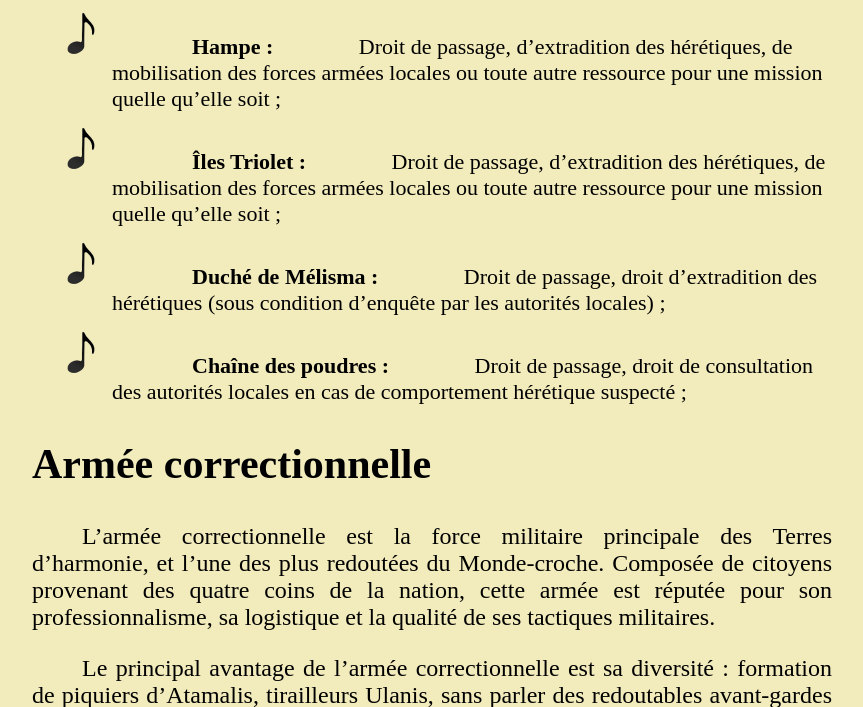
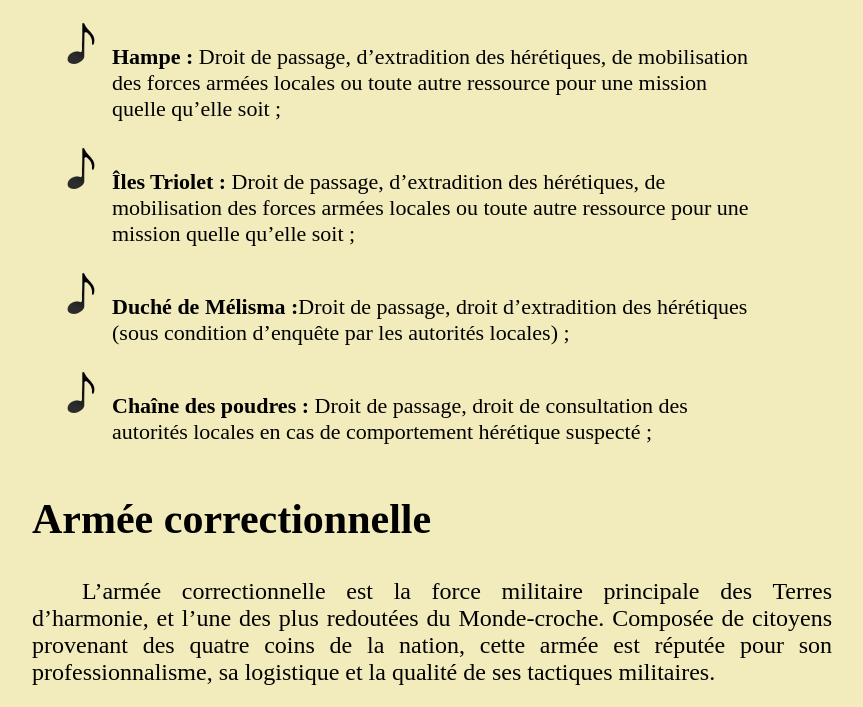
Before and after one commit to Tyva/monde_croche, a plain HTML site: page articles/geo_geopo/factions/terres_harmonie.html in a window 1280 px wide. Shown: the part 4907-5614 px from the top of the page, without its empty margins (208-1071 px from the left). Drawn offline with Linux system fonts and the light colour scheme.

Commit message:
ul croche + spacing + strong

```diff
--- a/articles/geo_geopo/factions/terres_harmonie.html
+++ b/articles/geo_geopo/factions/terres_harmonie.html
@@ -69,10 +69,10 @@
             <p>Le Grand Orchestre jouit d’une position particulière au sein du Monde-Croche. En raison de ses origines, il est évidemment très proche des Terres d’harmonie, à la fois géographiquement - l’Orgue-bastion est en périphérie de la cité d’Atamalis - et politiquement. Si les deux puissances sont en théorie indépendantes depuis quelques siècles, l’Histoire a montré que leurs intérêts communs ont souvent mené à des entrelacs prononcés, à la justification parfois critiquables. Du reste, l’autorité du Grand Orchestre est reconnue dans la plupart des autres factions et ses membres peuvent passer et agir librement la plupart du temps, excepté évidemment au sein de la conjonction de Rahk. La liste des territoires sur lequel le Grand orchestre jouit d’une juridiction particulière est la suivante :</p>
 
             <ul class="list_croche">
-                <li><strong>Terres d’harmonie :</strong>Droit de passage, d’extradition des hérétiques, de mobilisation des forces armées locales ou toute autre ressource pour une mission quelle qu’elle soit ;</li>
+                <li><strong>Terres d’harmonie :</strong> Droit de passage, d’extradition des hérétiques, de mobilisation des forces armées locales ou toute autre ressource pour une mission quelle qu’elle soit ;</li>
                 <li><strong>Hampe :</strong> Droit de passage, d’extradition des hérétiques, de mobilisation des forces armées locales ou toute autre ressource pour une mission quelle qu’elle soit ;</li>
                 <li><strong>Îles Triolet :</strong> Droit de passage, d’extradition des hérétiques, de mobilisation des forces armées locales ou toute autre ressource pour une mission quelle qu’elle soit ;</li>
-                <li><strong>Duché de Mélisma :</strong> Droit de passage, droit d’extradition des hérétiques (sous condition d’enquête par les autorités locales) ;</li>
+                <li><strong>Duché de Mélisma :</strong>Droit de passage, droit d’extradition des hérétiques (sous condition d’enquête par les autorités locales) ;</li>
                 <li><strong>Chaîne des poudres :</strong> Droit de passage, droit de consultation des autorités locales en cas de comportement hérétique suspecté ;</li>
             </ul>
 
@@ -97,8 +97,7 @@
             <li>Nature des liens avec les autres nations, en particulier la Conjonction de Rahk ;</li>
             <li>Durée de séjour dans les Terres d’Harmonie avant de candidater : un candidat arrivé seulement un mois plus tôt aura moins de chances d’être retenu qu’un citoyen de longue date.</li>
         </ul>
-        <p>Les membres de la Milice libre jouissent d’une certaine liberté dans la réalisation de leurs missions. Chaque milicien est affecté à une région spécifique des Terres d’harmonie, et doit s’y rendre disponible pour régler les problèmes qui sont sous la juridiction de la Milice.</p>
-        <p>Des sergents sont présents dans chaque ville et village afin de veiller à ce que les miliciens en poste effectuent bien leur travail, et sont également chargés de verser à ces derniers leur rémunération mensuelle. Par ailleurs, les sergents ont également pour mission de coordonner les effectifs de la Milice, notamment lorsqu’une affaire importante nécessite l’intervention d’un grand nombre de miliciens dans un endroit précis.</p>
+        <p>Les membres de la Milice libre jouissent d’une certaine liberté dans la réalisation de leurs missions. Chaque milicien est affecté à une région spécifique des Terres d’harmonie, et doit s’y rendre disponible pour régler les problèmes qui sont sous la juridiction de la Milice. Des sergents sont présents dans chaque ville et village afin de veiller à ce que les miliciens en poste effectuent bien leur travail, et sont également chargés de verser à ces derniers leur rémunération mensuelle. Par ailleurs, les sergents ont également pour mission de coordonner les effectifs de la Milice, notamment lorsqu’une affaire importante nécessite l’intervention d’un grand nombre de miliciens dans un endroit précis.</p>
         <p>La Milice offre une rémunération mensuelle plutôt intéressante, ainsi que de nombreuses primes pour les miliciens qui se démarquent. Par ailleurs, servir dans cette guilde est également un moyen efficace de devenir citoyen des Terres d’Harmonie. En effet, au terme de trois ans de service, un milicien peut formuler une requête officielle devant le Conseil afin d’accéder à la citoyenneté. Après de nombreuses procédures et vérifications, et si l’avis du Conseil est favorable, le milicien devient alors pleinement citoyen des Terres d’Harmonie, accédant ainsi au droit de vote, de propriété, et à la possibilité de s’engager dans les fonctions officielles de la nation (Armée correctionnelle, Cercle des artisans, Cercle des commerçants, etc).</p>
 
     <p class="retour_index"><a href="../../../index.html">Retour à l'accueil</a></p>
--- a/styles.css
+++ b/styles.css
@@ -1,7 +1,6 @@
 * {
     font-family: "Times New Roman",sans-serif;
-    margin-left: 80px;
-    margin-right: 80px;
+    margin-left: 80px; margin-right: 80px;
     background-color: #F2EBBC;
 }
 
@@ -27,14 +26,13 @@ p {
 
 .list_croche {
     list-style-image: url("images/icons/croche_reduced.png");
-    margin-left: 30; margin-right: 0; padding: 0; margin-bottom: 10px
+    margin-left: 30; margin-right: 10; margin-top: 10px; margin-bottom: 50px; padding: 0;
     text-align: start;
     font-size: 22px;
 }
 
 ul li {
-    text-align: start;
-    margin-bottom: 10px;
+    margin-bottom: 20px;
 }
 
 .retour_index {
@@ -42,3 +40,8 @@ ul li {
     text-align: center;
 
 }
+
+strong {
+    font-weight: bold;
+    margin-left: 0px; margin-right: 0px;
+}
```
Also changed, not shown: index.html (+4 -2 lines).
